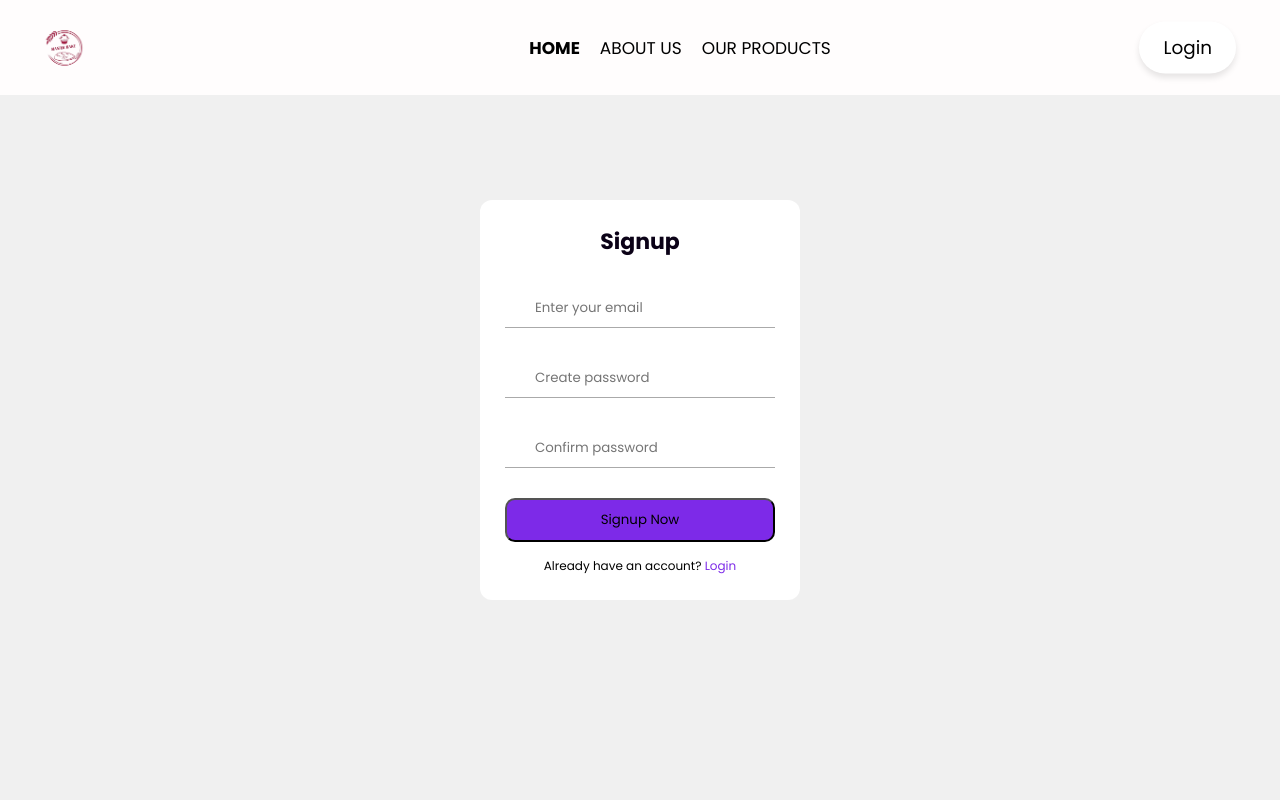
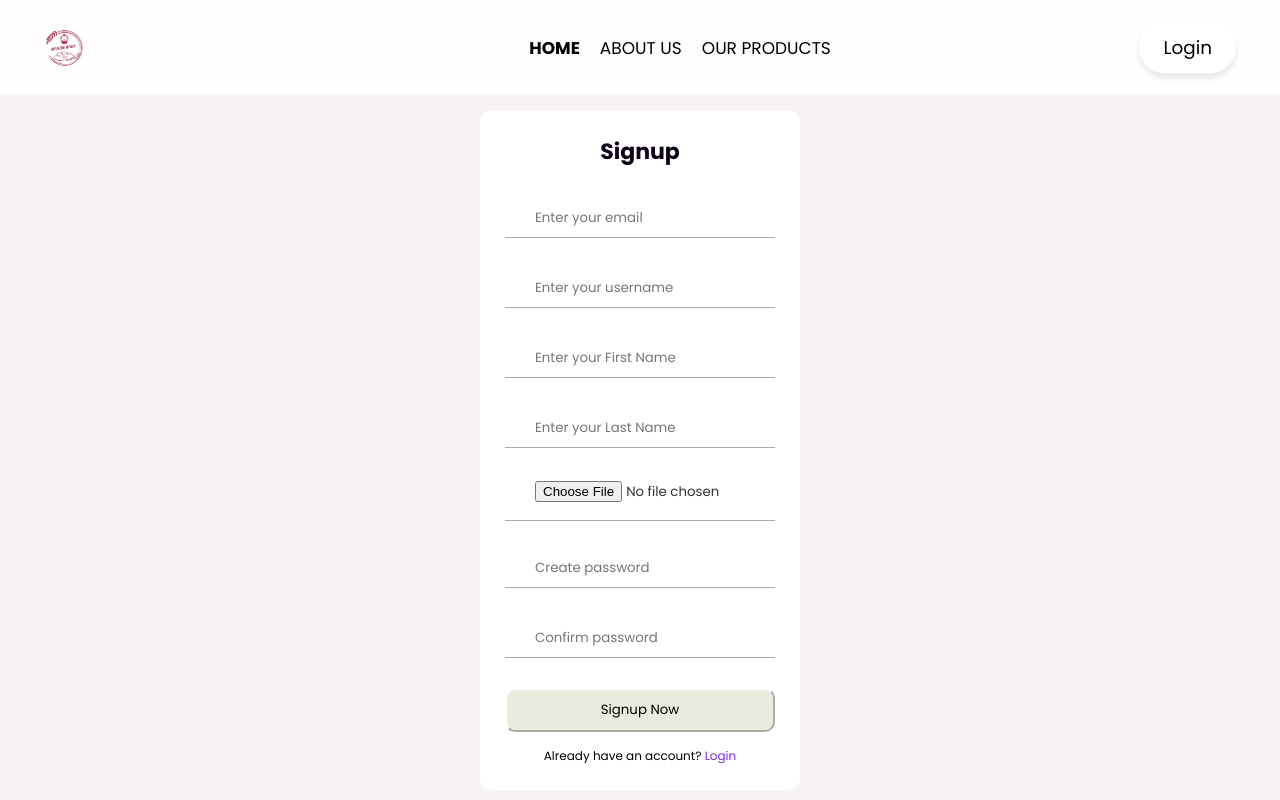
Before and after one commit to Neeraz666/masterbake, a React (Create React App) app in the folder frontend/: page /login in a window 1280 px wide. Both pictures are taken after a click on the link "Signup". Shown: the top 800 px of the page. Built offline with nearby package versions, Linux system fonts and the light colour scheme.

Commit message:
Made some changes.

```diff
--- a/frontend/src/components/login.jsx
+++ b/frontend/src/components/login.jsx
@@ -1,9 +1,62 @@
 import React, { useState } from 'react';
 import '../css/login.css';
+import axios from "axios";
 
 export const Login = () => {
     const [isLoginForm, setIsLoginForm] = useState(true);
     const [showPassword, setShowPassword] = useState(false);
+
+
+    const [email, setEmail] = useState('');
+    const [username, setUsername] = useState('');
+    const [firstname, setFirstname] = useState('');
+    const [lastname, setLastname] = useState('');
+    const [profilephoto, setProfilephoto] = useState(null);
+    const [password, setPassword] = useState('');
+    const [password1, setPassword1] = useState('');
+
+    const handleFileChange = (e) => {
+        const file = e.target.files[0];
+        setProfilephoto(file);
+    }
+
+    const submitsignup = async e => {
+        e.preventDefault();
+
+        if (password !== password1) {
+            alert('Passwords do not match!');
+            return;
+        }
+
+        const formData = new FormData();
+        formData.append('email', email);
+        formData.append('username', username);
+        formData.append('firstname', firstname);
+        formData.append('lastname', lastname);
+        formData.append('profilephoto', profilephoto);
+        formData.append('password', password);
+        formData.append('password1', password1);
+
+        try{
+            const {data} = await axios.post('http://localhost:8000/api/users/signup', formData, {
+                headers: {
+                    'Content-Type': 'multipart/form-data'
+                }
+            });
+            window.location.href = '/login'
+        }
+
+        catch (error) {
+            if(error.response && error.response.data){
+                alert (error.response.data.error || error.response.data);
+            }
+            else {
+                console.error('Error signing up: ', error);
+                alert('An error occured while signing up. Please try again.');
+            }
+        }
+    }
+
 
     const toggleForm = () => {
         setIsLoginForm(!isLoginForm);
@@ -21,14 +74,14 @@ export const Login = () => {
                         <form action="#">
                             <h2>Login</h2>
                             <div className="input_box">
-                                <input type="email" placeholder="Enter your email" required />
+                                <input type="email" placeholder="Enter your email" value={email}  required onChange={(e) => setEmail(e.target.value)} />
                                 <i className="uil uil-envelope-alt email"></i>
                             </div>
                             <div className="input_box">
                                 <input
                                     type={showPassword ? "text" : "password"}
                                     placeholder="Enter your password"
-                                    required
+                                    value={password} required onChange={(e) => setPassword(e.target.value)}
                                 />
                                 <i className="uil uil-lock password"></i>
                                 <i
@@ -52,14 +105,29 @@ export const Login = () => {
                         <form action="#">
                             <h2>Signup</h2>
                             <div className="input_box">
-                                <input type="email" placeholder="Enter your email" required />
+                                <input type="email" placeholder="Enter your email" value={email} required onChange={(e) => setEmail(e.target.value)} />
+                                <i className="uil uil-envelope-alt email"></i>
+                            </div>
+                            <div className="input_box">
+                                <input type="text" placeholder="Enter your username" value={username} required onChange={(e) => setUsername(e.target.value)} />
+                                <i className="uil uil-envelope-alt email"></i>
+                            </div>
+                            <div className="input_box">
+                                <input type="text" placeholder="Enter your First Name" value={firstname} required onChange={(e) => setFirstname(e.target.value)} />
+                                <i className="uil uil-envelope-alt email"></i>
+                            </div>
+                            <div className="input_box">
+                                <input type="text" placeholder="Enter your Last Name" value={lastname} required onChange={(e) => setLastname(e.target.value)} />
+                                <i className="uil uil-envelope-alt email"></i>
+                            </div>
+                            <div className="input_box">
+                                <input type="file" accept='image/*' required onChange={handleFileChange} />
                                 <i className="uil uil-envelope-alt email"></i>
                             </div>
                             <div className="input_box">
                                 <input
                                     type={showPassword ? "text" : "password"}
-                                    placeholder="Create password"
-                                    required
+                                    placeholder="Create password" value={password} required onChange={(e) => setPassword(e.target.value)}
                                 />
                                 <i className="uil uil-lock password"></i>
                                 <i
@@ -70,8 +138,8 @@ export const Login = () => {
                             <div className="input_box">
                                 <input
                                     type={showPassword ? "text" : "password"}
-                                    placeholder="Confirm password"
-                                    required
+                                    placeholder="Confirm password" value={password1}
+                                    required onChange={(e) => setPassword1(e.target.value)}
                                 />
                                 <i className="uil uil-lock password"></i>
                                 <i
--- a/frontend/src/css/login.css
+++ b/frontend/src/css/login.css
@@ -17,13 +17,14 @@ a {
   justify-content: center;
   align-items: center;
   height: 100vh;
-  background: #f0f0f0;
+  background: #f8f3f3;
 }
 
 .form_container {
   max-width: 320px;
   width: 100%;
   background: #fff;
+  margin-top: 100px;
   padding: 25px;
   border-radius: 12px;
   box-shadow: rgba(0, 0, 0, 0.1);
@@ -115,11 +116,12 @@ a {
 }
 
 .form_container .button {
-  background: #7d2ae8;
+  background: #eaebde;
   margin-top: 30px;
   width: 100%;
   padding: 10px 0;
   border-radius: 10px;
+  border-color: #fff;
 }
 
 .login_signup {
```
